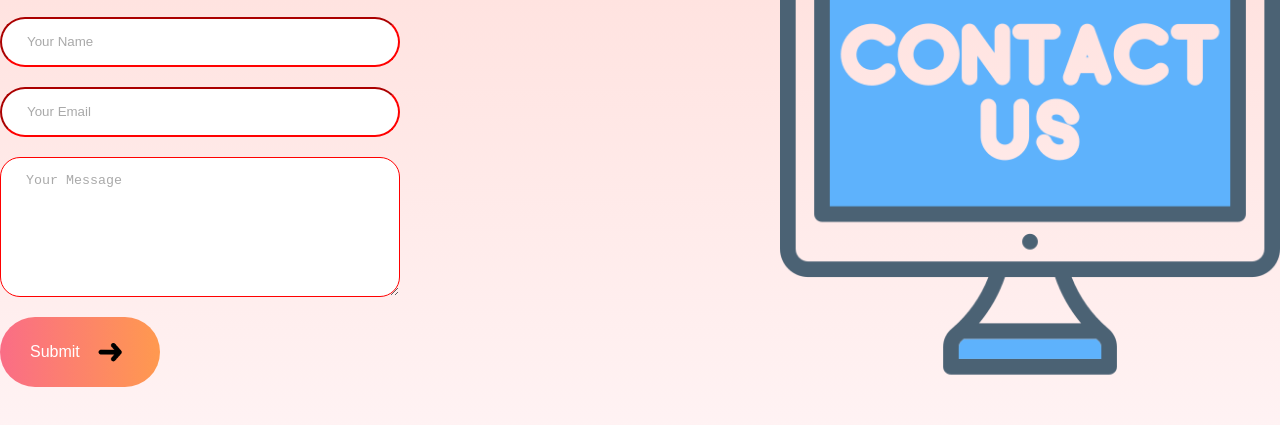
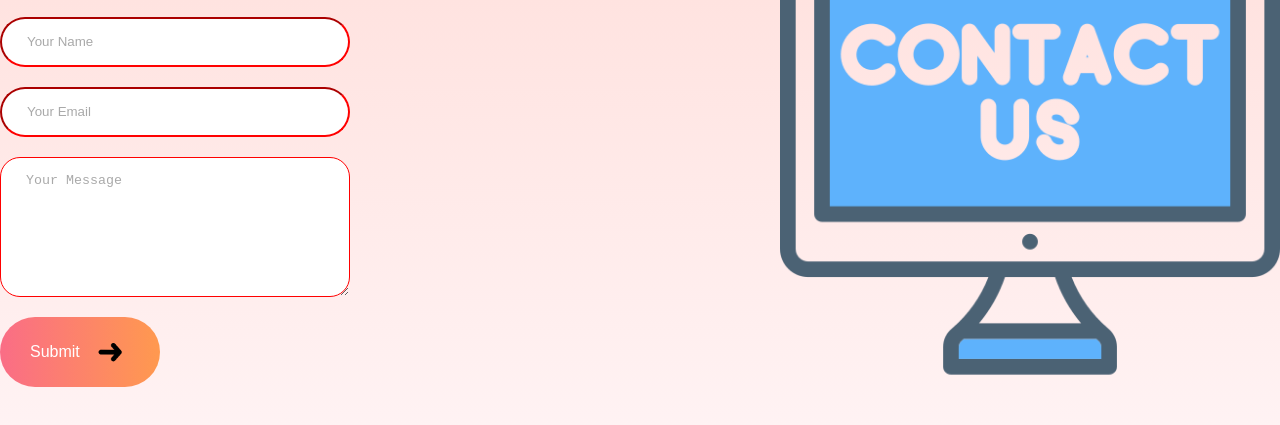
Before and after one commit to plotterlyta/Contact-Plotter-Lyta, a plain HTML site: page index.html in a window 1280 px wide. Shown: the part 247-672 px from the top of the page. Drawn offline with Linux system fonts and the light colour scheme.

Commit message:
Update style.css

```diff
--- a/style.css
+++ b/style.css
@@ -1,3 +1,9 @@
+Input{
+Width:350px !important
+}
+textarea{
+    width: 350px !important;
+}
 *{
     padding: 0;
     margin: 0;
```
